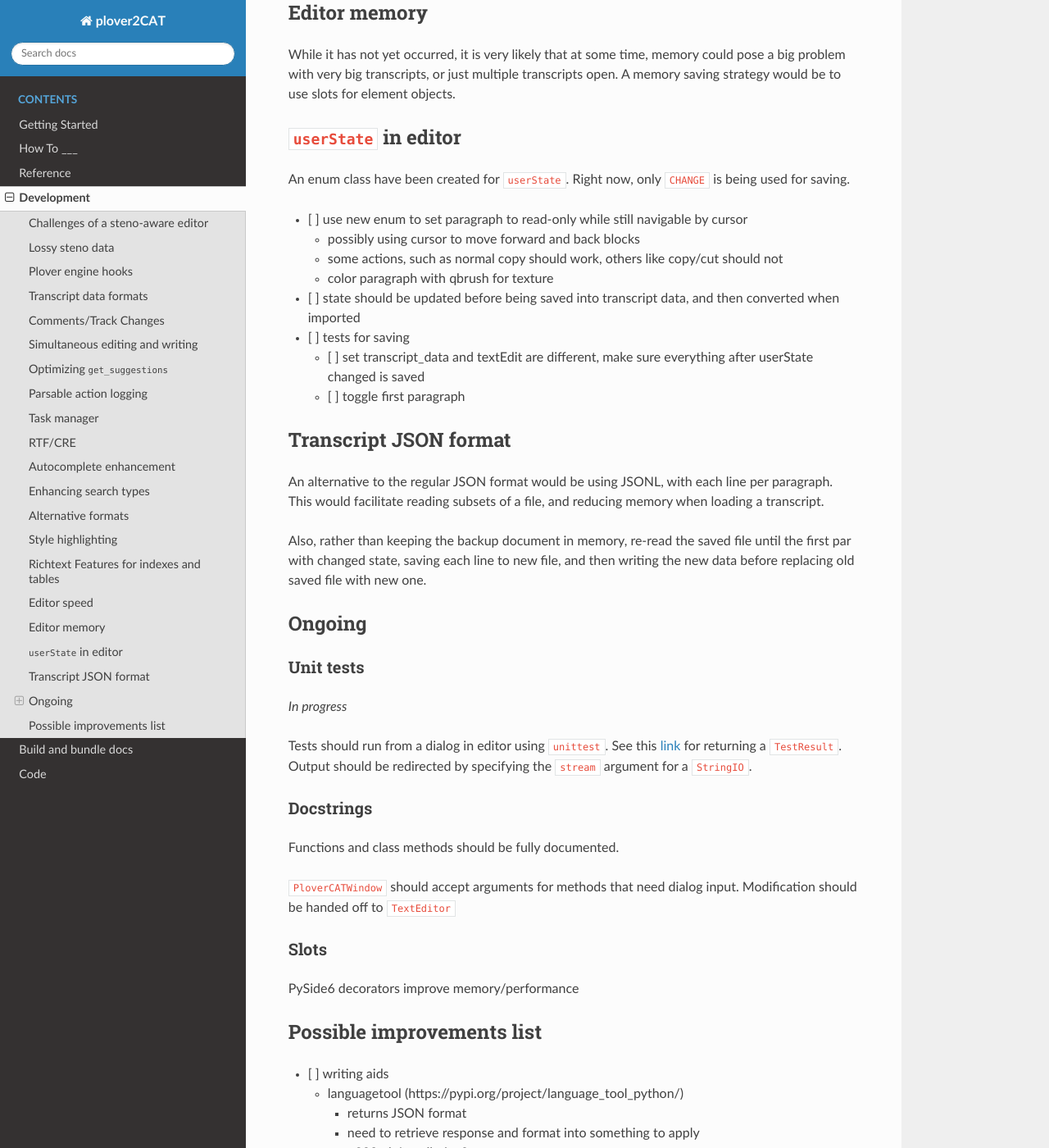
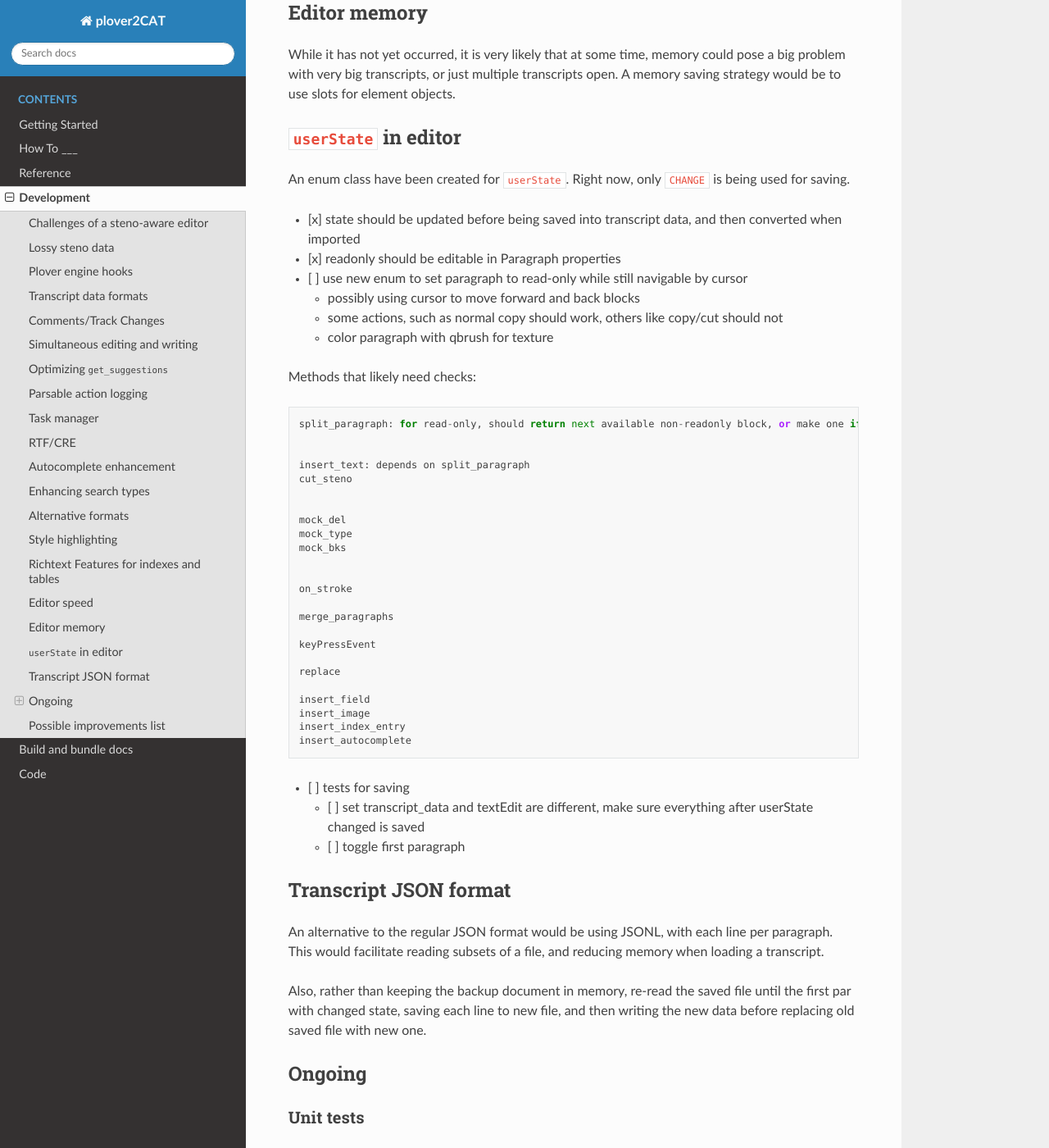
Before and after one commit to greenwyrt/plover2CAT, a Sphinx documentation site: the page built from docs/discussion/development.md, in a window 1280 px wide and 1400 px high, scrolled down 3388 px. Shown: the whole window at 82% size. Built offline with Sphinx 7.4.7 and the Read the Docs theme 3.1.0, drawn with Linux system fonts in a browser that asks for light colours; some of the changed text lies outside the part shown.

````diff
--- a/docs/conf.py
+++ b/docs/conf.py
@@ -9,7 +9,7 @@
 project = 'plover2CAT'
 copyright = '2026, plants'
 author = 'plants'
-release = '4.1.1'
+release = '4.2.0'
 
 # -- General configuration ---------------------------------------------------
 # https://www.sphinx-doc.org/en/master/usage/configuration.html#general-configuration
--- a/docs/discussion/development.md
+++ b/docs/discussion/development.md
@@ -109,11 +109,41 @@ While it has not yet occurred, it is very likely that at some time, memory could
 
 An enum class have been created for `userState`. Right now, only `CHANGE` is being used for saving.
 
+- [x] state should be updated before being saved into transcript data, and then converted when imported
+- [x] readonly should be editable in Paragraph properties
 - [ ] use new enum to set paragraph to read-only while still navigable by cursor
     - possibly using cursor to move forward and back blocks
     - some actions, such as normal copy should work, others like copy/cut should not
     - color paragraph with qbrush for texture
-- [ ] state should be updated before being saved into transcript data, and then converted when imported
+
+Methods that likely need checks:
+```
+split_paragraph: for read-only, should return next available non-readonly block, or make one if at end of document
+
+
+insert_text: depends on split_paragraph
+cut_steno
+
+
+mock_del
+mock_type
+mock_bks
+
+
+on_stroke
+
+merge_paragraphs
+
+keyPressEvent
+
+replace
+
+insert_field
+insert_image
+insert_index_entry
+insert_autocomplete
+```
+
 - [ ] tests for saving
     - [ ] set transcript_data and textEdit are different, make sure everything after userState changed is saved
     - [ ] toggle first paragraph
@@ -144,15 +174,14 @@ Functions and class methods should be fully documented.
 
 PySide6 decorators improve memory/performance
 
+### UI Information
+
+No consistent strings between reference docs, tooltips, what's this, and accessible description (last two pretty much empty in ui)
+
 
 ## Possible improvements list
 
-- [ ] writing aids
-    - languagetool (https://pypi.org/project/language_tool_python/)
-        - returns JSON format
-        - need to retrieve response and format into something to apply
-        - ~200mb installation?
-    - thesaurus (libreoffice: MyThes)
+- [ ] marked element - like comment, but for typos or such (see IV.C.6 on spec)
 
 - [ ] dialogs should move to own folder (too many)
 
--- a/plover_cat/__version__.py
+++ b/plover_cat/__version__.py
@@ -1 +1 @@
-__version__ = "4.1.1"
+__version__ = "4.2.0"
````
Also changed, not shown: other parts of docs/discussion/development.md (+7 -0 lines), CHANGES.md (+2 -0 lines), 2 other files.
